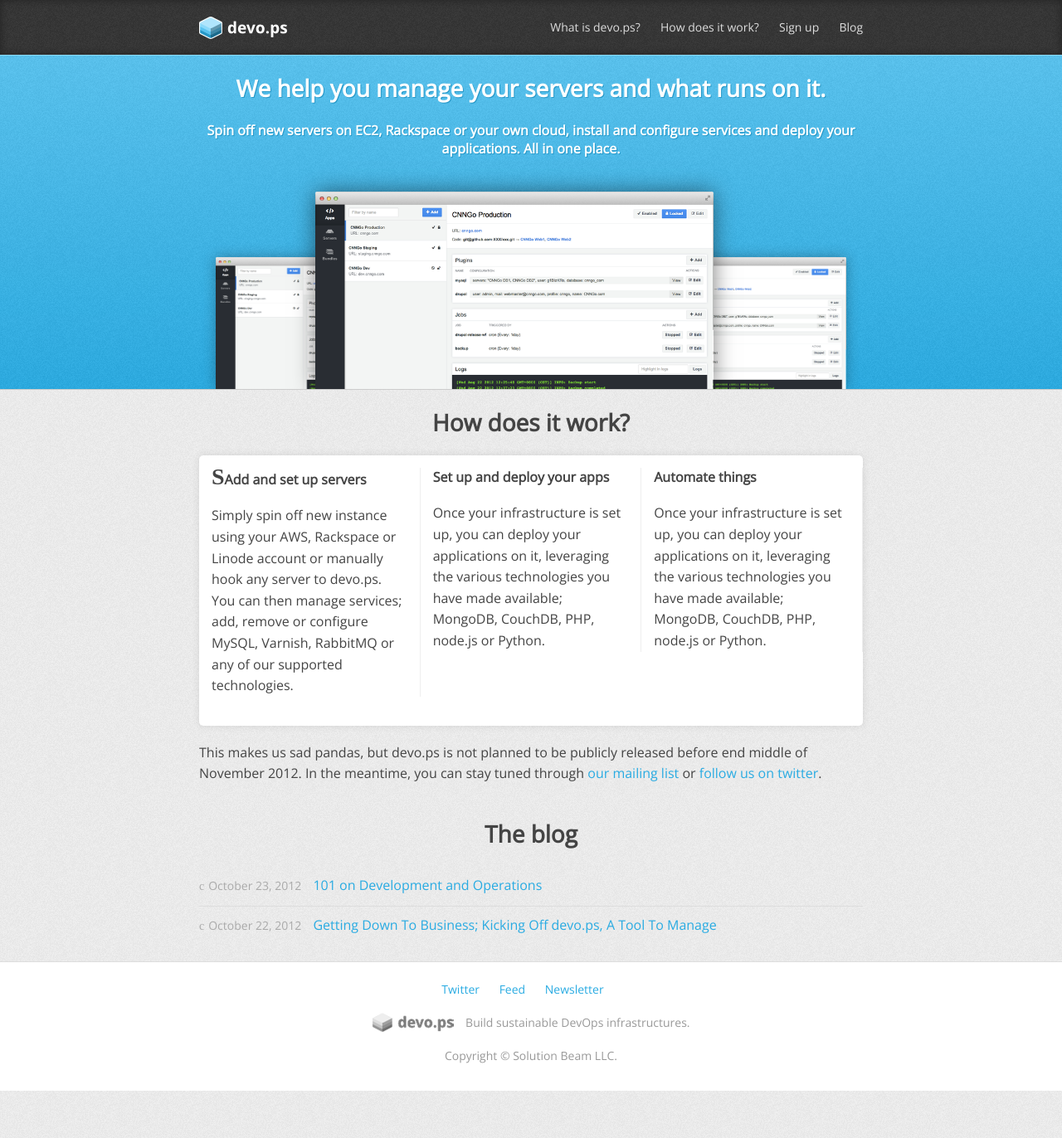
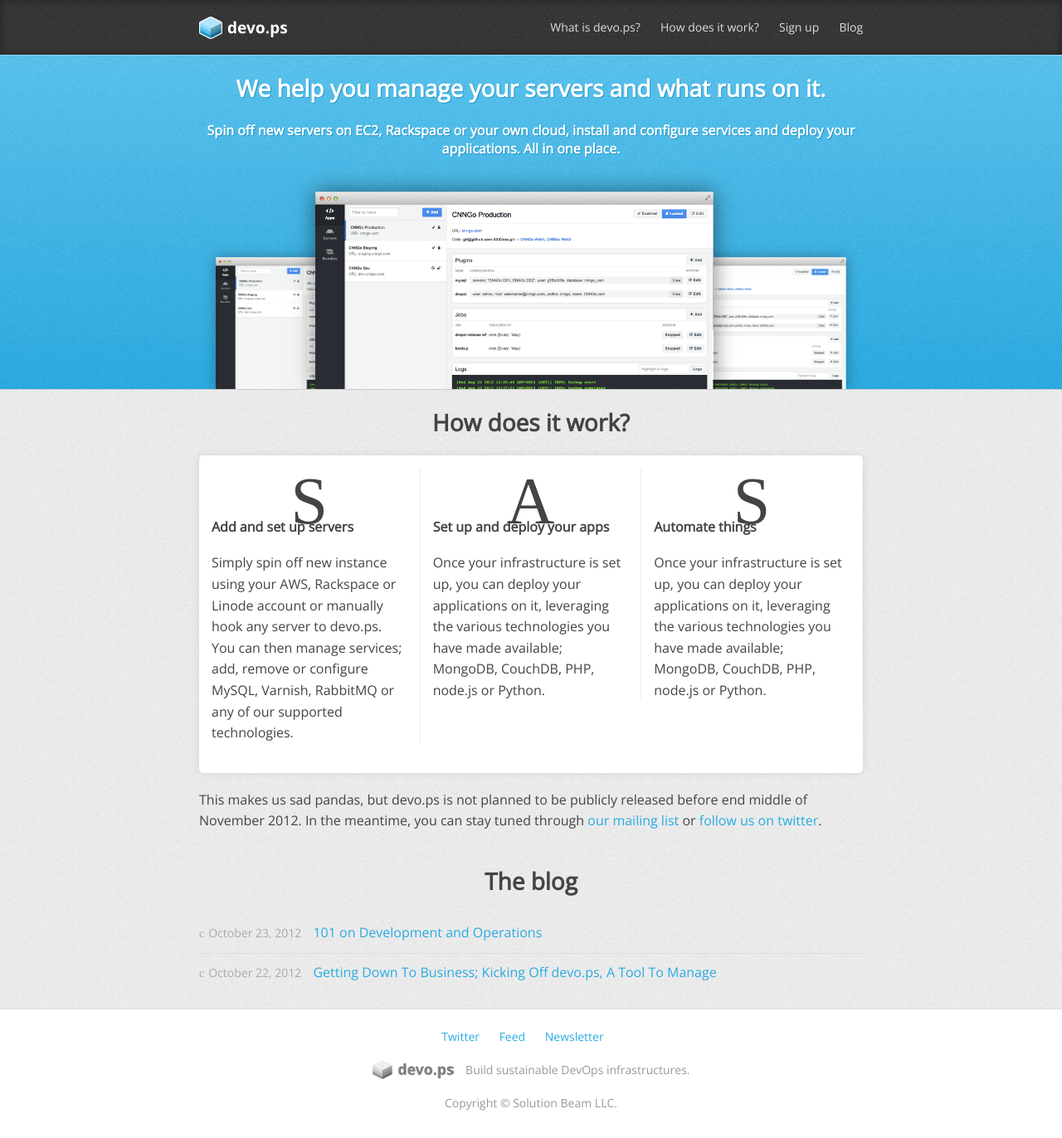
Before and after one commit to isabella232/devo-ps.github.io, a Jekyll site: the page built from index.html, in a window 1280 px wide. Shown: the whole page at 83% size. Built offline with Jekyll 4.4.1, drawn with Linux system fonts in a browser that asks for light colours; nearby versions of some CDN libraries; some web fonts are replaced; library files that are not in the unit come from our copies; before the commit the page ends 1315 px from its top, so only the background shows below that.

Commit message:
Cleaning up how section

```diff
--- a/css/style.css
+++ b/css/style.css
@@ -198,11 +198,24 @@
   padding: 0 15px;
 }
 
-#how h3.servers:before {
+#how h3:before {
   content: 'S';
   font-family: 'Pictos Custom';
-  font-size: 28px;
-  margin-bottom: 5px;
+  font-size: 80px;
+  margin-bottom: 0;
+  height: 60px;
+  font-weight: normal;
+  display: block;
+  text-align: center;
+  line-height: 100%;
+}
+
+#how h3.apps:before {
+  content: 'A';
+}
+
+#how h3.bundles:before {
+  content: 'B';
 }
 
 #how .content > p {
```
